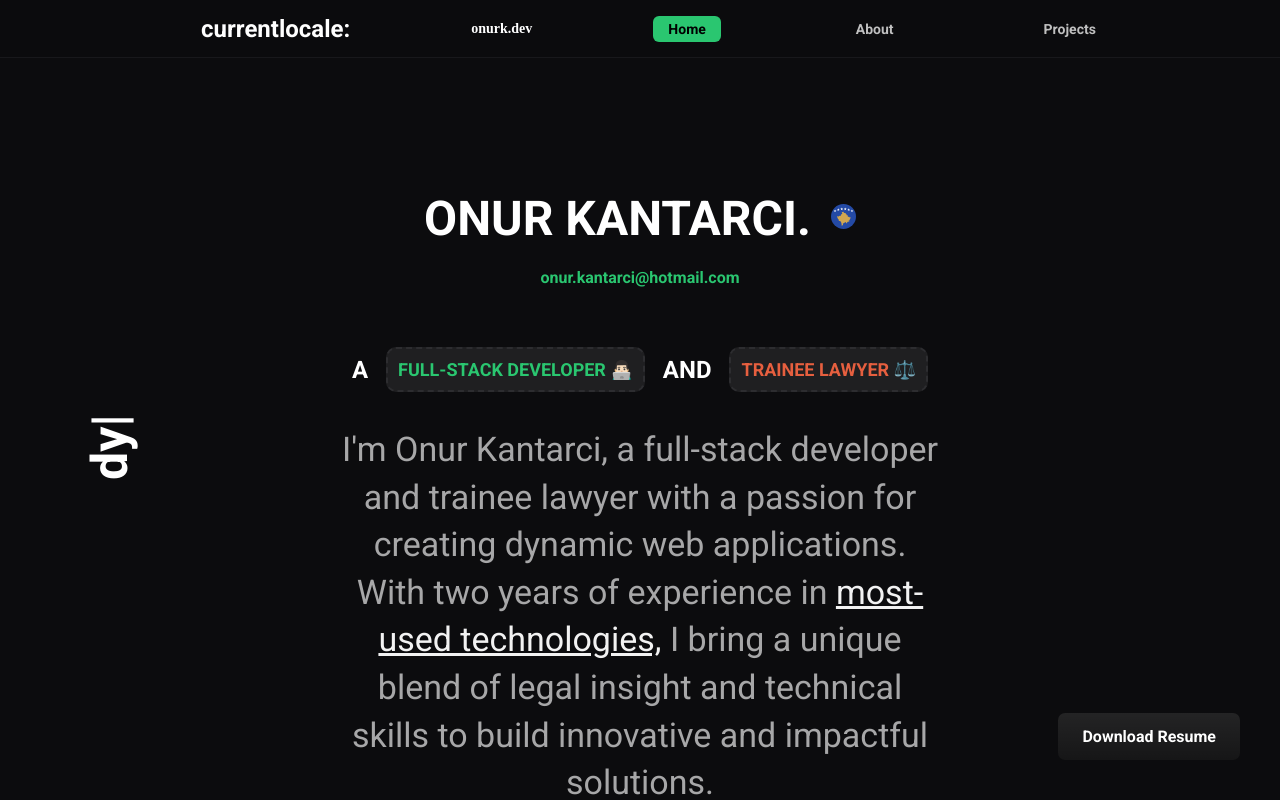
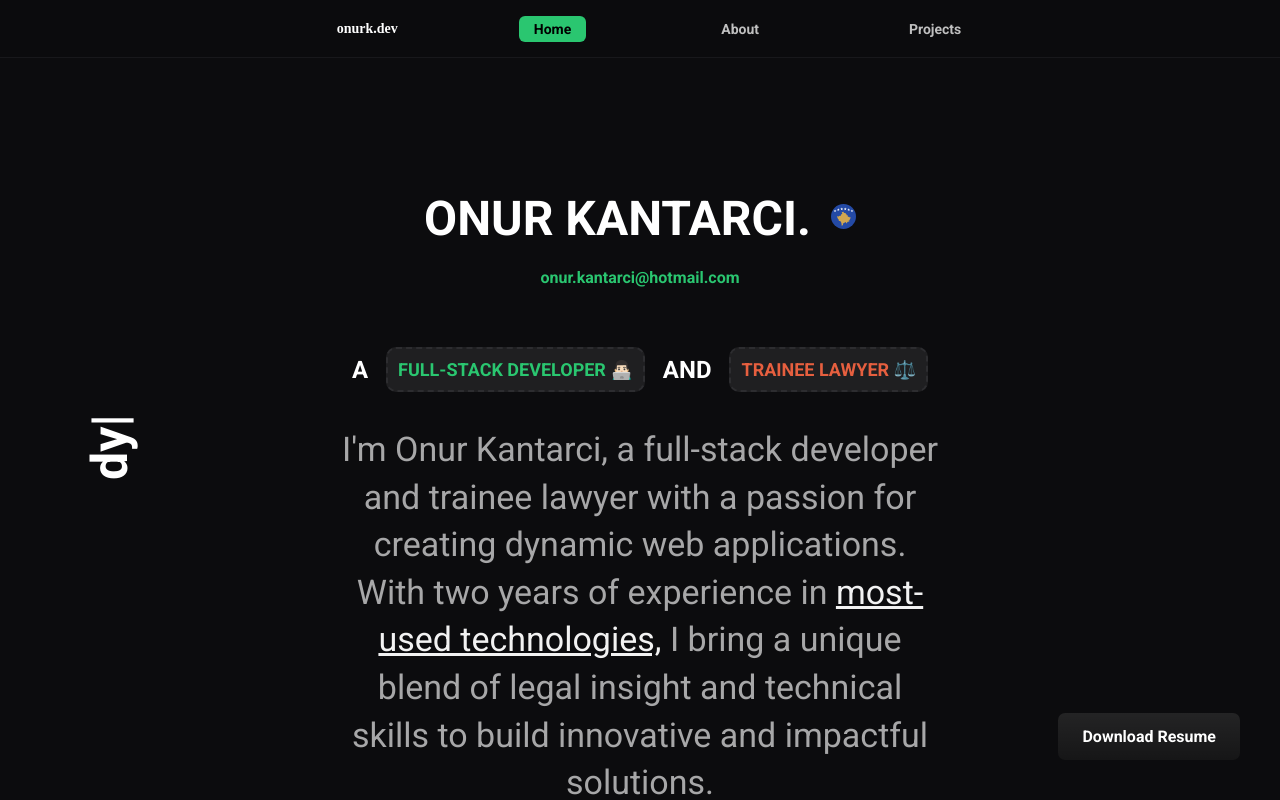
Before and after one commit to onurkantarci/onurkantarci.github.io, an Astro site: page / in a window 1280 px wide. Built offline with nearby package versions, Linux system fonts and the light colour scheme; Astro itself is replaced by a stand-in of ours; a web font is replaced by a local one.

Commit message:
remove currentlocale

```diff
--- a/src/layouts/Layout.astro
+++ b/src/layouts/Layout.astro
@@ -19,7 +19,6 @@ const currentLocale = Astro.currentLocale;
     <header>
       <nav>
         <ul class="page-container">
-          <h1>currentlocale: {currentLocale}</h1>
           <li><a class="onurk" href="/">onurk.dev</a></li>
           <li><a class="nav-link" href="/">Home</a></li>
           <li><a class="nav-link" href="/about/">About</a></li>
```
